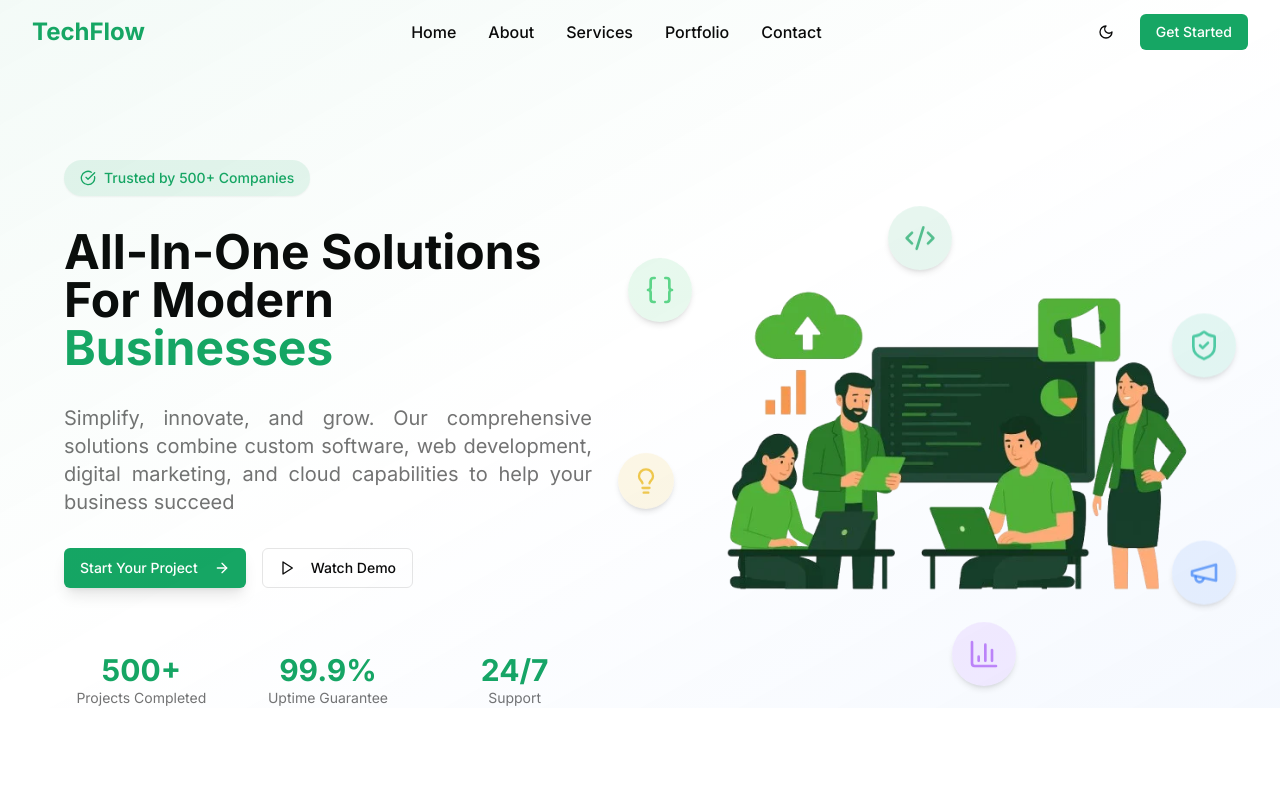
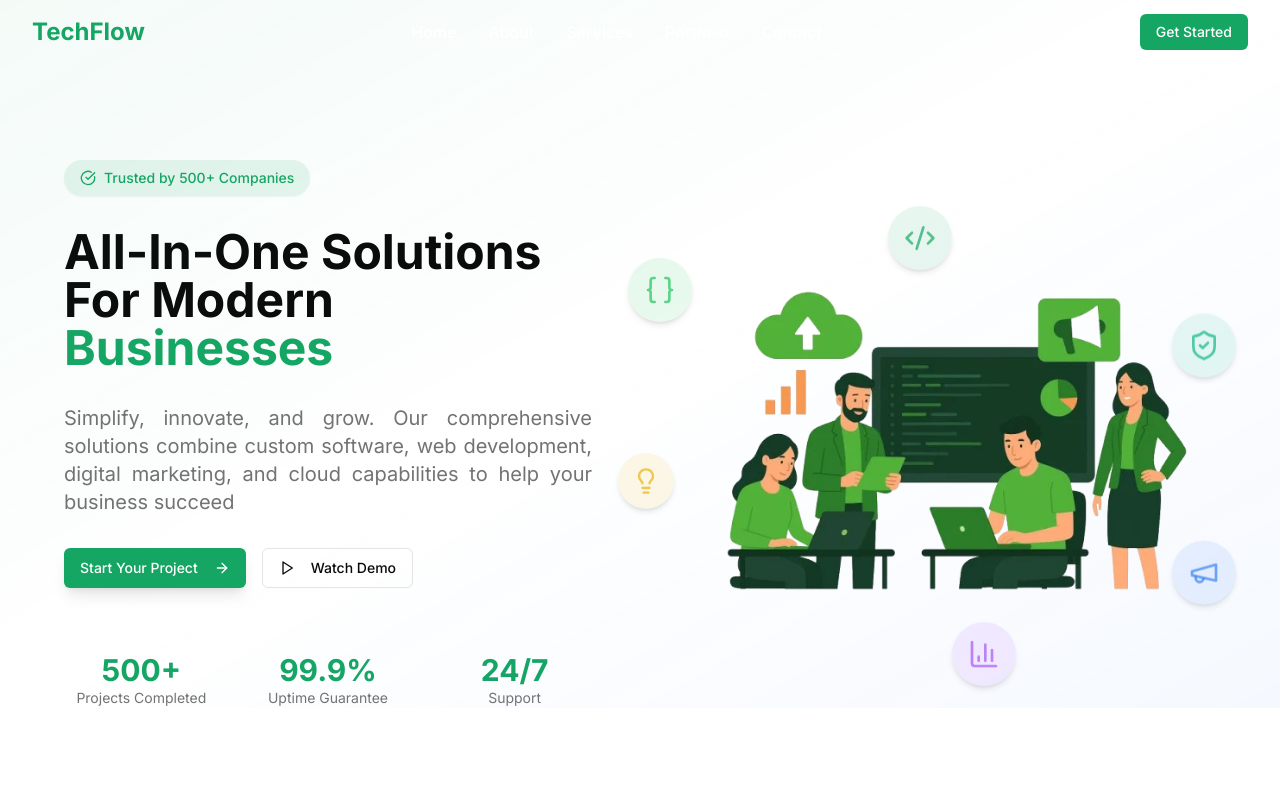
Before and after one commit to TESHU21/tech-company-website, a Next.js app: page /home in a window 1280 px wide. Shown: the top 800 px of the page. Built offline with nearby package versions, Linux system fonts and the light colour scheme.

Commit message:
gix Nav Bar

```diff
--- a/src/app/about/(components)/WhoWeAre.tsx
+++ b/src/app/about/(components)/WhoWeAre.tsx
@@ -7,7 +7,7 @@ import { Button } from '@/components/ui/button';
 export default function WhoWeAre() {
   return (
     <section id="about" className="bg-background py-4 ">
-      <div className="container mx-auto px-4 sm:px-6 lg:px-8 grid lg:grid-cols-2 gap-12 items-center md:mt-24">
+      <div className="container mx-auto px-4 sm:px-6 lg:px-8 grid  grid-cols-1 md:grid-cols-2 gap-12 items-center md:mt-24">
 
         {/* Left side - Video / Image */}
         <div className="relative ">
@@ -36,7 +36,7 @@ export default function WhoWeAre() {
         {/* Right side - Content */}
         <div className="space-y-6">
           <h2 className="text-3xl lg:text-4xl font-bold text-foreground">Who We Are</h2>
-          <p className="text-muted-foreground leading-relaxed">
+          <p className=" flex text-muted-foreground leading-relaxed">
             We are an emerging software development company dedicated to empowering businesses and individuals with cutting-edge technology.
           </p>
           <ul className="space-y-3">
--- a/src/components/ContactSection.tsx
+++ b/src/components/ContactSection.tsx
@@ -73,7 +73,7 @@ export function ContactSection() {
   ];
 
   return (
-    <section id="contact" className=" bg-background pt-20">
+    <section id="contact" className=" bg-background py-10 md:py-20">
       <div className="container mx-auto px-4 sm:px-6 lg:px-8">
         <div className="text-center mb-16">
           <h2 className="text-3xl sm:text-4xl font-bold text-foreground mb-4">
--- a/src/components/Footer.tsx
+++ b/src/components/Footer.tsx
@@ -48,7 +48,7 @@ export default function Footer() {
       <div className="container mx-auto px-4 sm:px-6 lg:px-8">
         {/* Main Footer Content */}
         <div className="py-16">
-          <div className="grid lg:grid-cols-4 md:grid-cols-2 gap-8">
+          <div className="grid grid-cols-2 lg:grid-cols-4 md:grid-cols-2 gap-8">
             {/* Company Info */}
             <div className="lg:col-span-1">
               <div className="mb-6">
--- a/src/components/Header.tsx
+++ b/src/components/Header.tsx
@@ -4,10 +4,18 @@ import { useState, useEffect } from 'react';
 import { Button } from './ui/button';
 import { Menu, X, Moon, Sun } from 'lucide-react';
 import Link from 'next/link';
+import { usePathname } from "next/navigation";
+
 
 export  function Header() {
   const [isMenuOpen, setIsMenuOpen] = useState(false);
   const [isDark, setIsDark] = useState(false);
+  const [isScrolled, setIsScrolled] = useState(false);
+    const pathname = usePathname();
+      const isHome = pathname === "/";
+
+
+
 
   useEffect(() => {
     const savedTheme = localStorage.getItem('theme');
@@ -15,6 +23,20 @@ export  function Header() {
       setIsDark(true);
       document.documentElement.classList.add('dark');
     }
+  }, []);
+
+  useEffect(() => {
+    const handleScroll = () => {
+      // if we’ve scrolled past 80px (navbar height)
+      if (window.scrollY > 80) {
+        setIsScrolled(true);
+      } else {
+        setIsScrolled(false);
+      }
+    };
+
+    window.addEventListener("scroll", handleScroll);
+    return () => window.removeEventListener("scroll", handleScroll);
   }, []);
 
   const toggleTheme = () => {
@@ -33,7 +55,7 @@ export  function Header() {
   };
 
   const navItems = [
-    { name: 'Home', href: '/home' },
+    { name: 'Home', href: '/' },
     { name: 'About', href: '/about' },
     { name: 'Services', href: '/services' },
     { name: 'Portfolio', href: '/portfolio' },
@@ -41,7 +63,13 @@ export  function Header() {
   ];
 
   return (
-    <header className="fixed top-0 left-0 right-0 z-50 bg-transparent">
+   <header
+  className={`fixed top-0 left-0 right-0 z-50 ${
+    isScrolled
+      ? "dark:bg-black bg-white shadow-md"
+      : ` ${isHome ? "text-black dark:text-white" : "text-white"}`
+  }`}
+>
       <div className="container mx-auto px-4 sm:px-6 lg:px-8">
         <div className="flex items-center justify-between h-16">
           {/* Logo */}
@@ -52,12 +80,12 @@ export  function Header() {
           </div>
 
           {/* Desktop Navigation */}
-          <nav className="hidden md:flex items-center space-x-8 text-white">
+          <nav className={`hidden md:flex items-center space-x-8 `}>
             {navItems.map((item) => (
               <Link
                 key={item.name}
                 href={item.href}
-                className="text-foreground hover:text-primary transition-colors duration-200 font-medium"
+                className={`${isScrolled?"":""} hover:text-primary transition-colors duration-200 font-medium`}
               >
                 {item.name}
               </Link>
@@ -84,7 +112,7 @@ export  function Header() {
           </div>
 
           {/* Mobile menu button */}
-          <div className="md:hidden flex items-center space-x-2">
+          <div className="md:hidden flex items-center space-x-2 z-10 ">
             <Button
               variant="ghost"
               size="icon"
@@ -115,7 +143,7 @@ export  function Header() {
         {/* Mobile Navigation */}
         {isMenuOpen && (
           <div className="md:hidden">
-            <div className="px-2 pt-2 pb-3 space-y-1 bg-background border-t border-border">
+            <div className="px-2 pt-2 pb-3 space-y-1 bg-transparent z-50  border-b-0 border-border">
               {navItems.map((item) => (
                 <Link
                   key={item.name}
```
